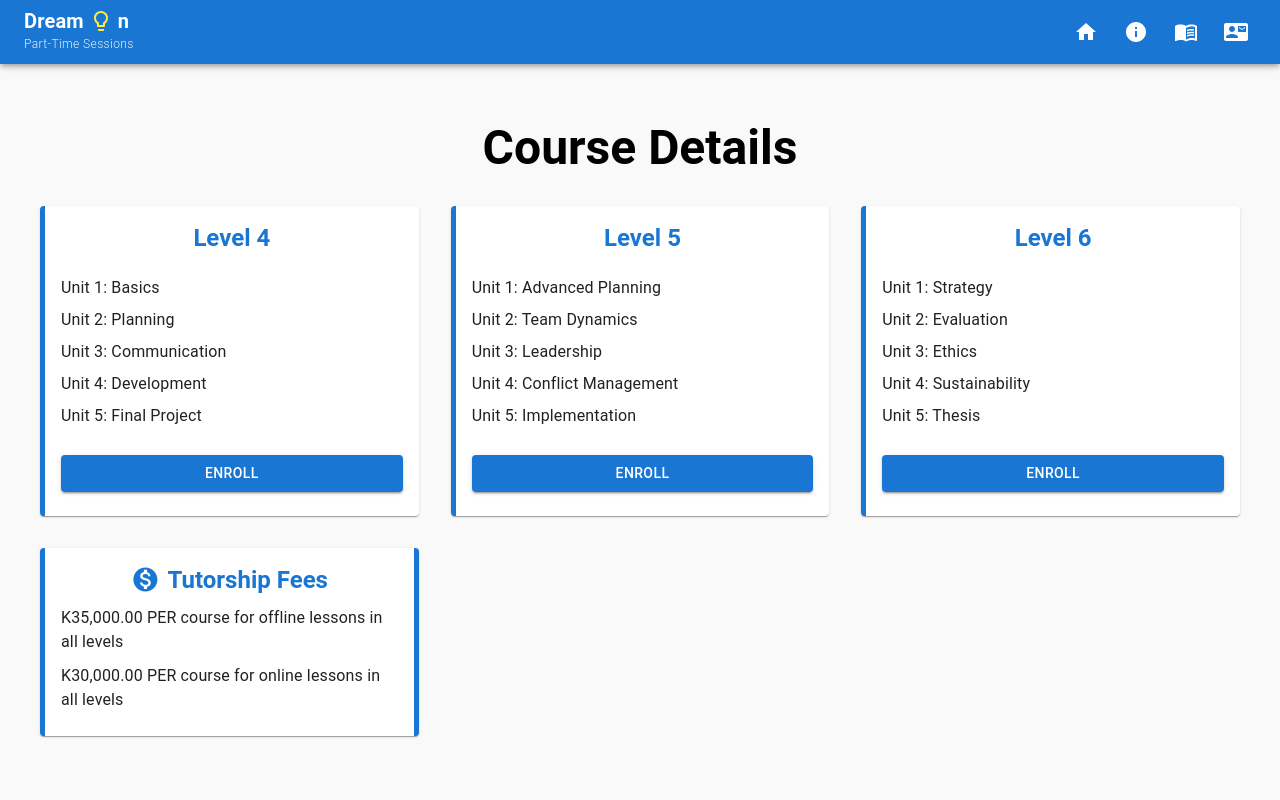
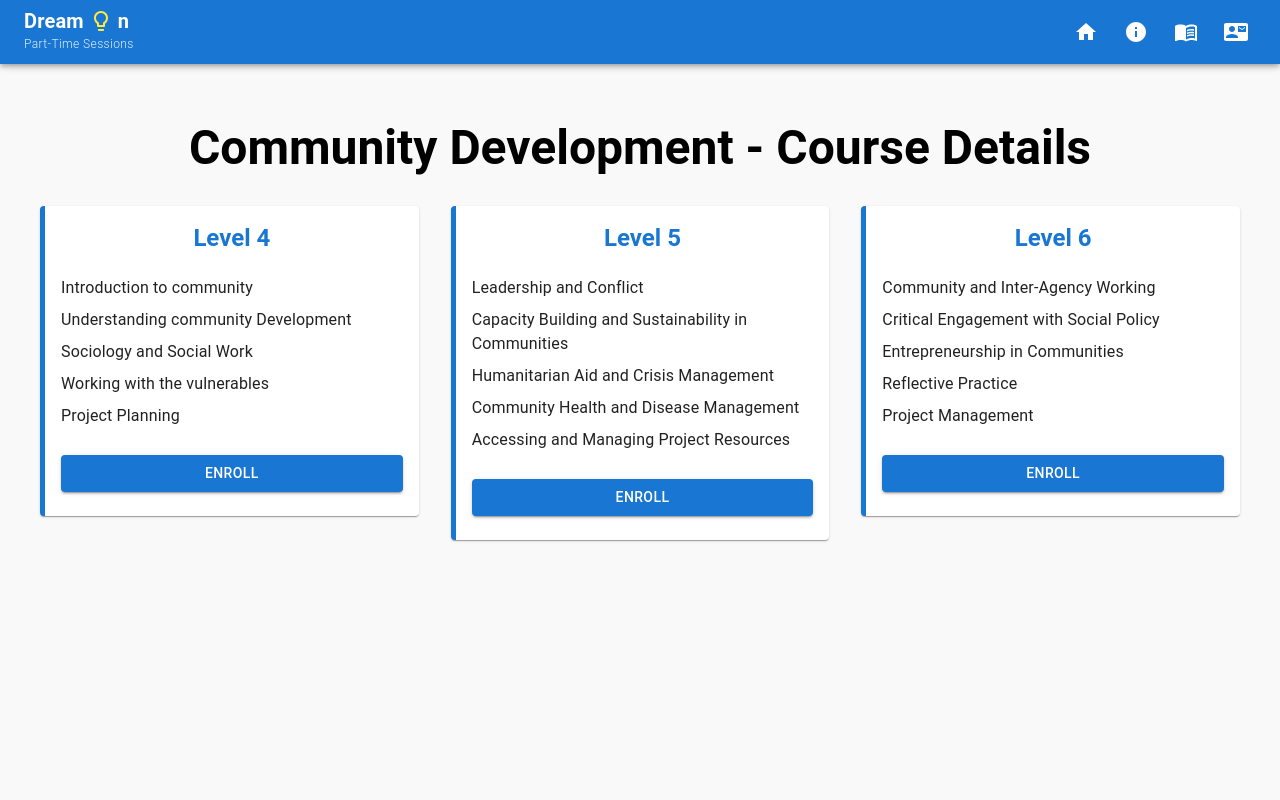
Before and after one commit to WilliamSato77/dreamon, a React (Create React App) app: page /coursedetails/1 in a window 1280 px wide. Shown: the top 800 px of the page. Built offline with nearby package versions, Linux system fonts and the light colour scheme.

Commit message:
Added the Computer Engineering course (ID 2) with the specified units for levels 4, 5, and 6.

```diff
--- a/src/components/coursedetails/Coursedetails.js
+++ b/src/components/coursedetails/Coursedetails.js
@@ -1,4 +1,5 @@
-import React, { useState } from "react";
+import React, { useState, useEffect } from "react";
+import { useParams } from "react-router-dom";
 import {
   Typography,
   Box,
@@ -17,45 +18,218 @@ import {
   InputLabel,
 } from "@mui/material";
 import CloseIcon from "@mui/icons-material/Close";
-import MonetizationOnIcon from "@mui/icons-material/MonetizationOn"; // Cash payment icon
+import MonetizationOnIcon from "@mui/icons-material/MonetizationOn";
 
-const levels = [
+const coursesData = {
+  1: {
+    title: "Community Development",
+    levels: [
       {
         level: 4,
-    units: ["Unit 1: Basics", "Unit 2: Planning", "Unit 3: Communication", "Unit 4: Development", "Unit 5: Final Project"],
+        units: [
+          "Introduction to community",
+          "Understanding community Development",
+          "Sociology and Social Work",
+          "Working with the vulnerables",
+          "Project Planning",
+        ],
       },
       {
         level: 5,
-    units: ["Unit 1: Advanced Planning", "Unit 2: Team Dynamics", "Unit 3: Leadership", "Unit 4: Conflict Management", "Unit 5: Implementation"],
+        units: [
+          "Leadership and Conflict",
+          "Capacity Building and Sustainability in Communities",
+          "Humanitarian Aid and Crisis Management",
+          "Community Health and Disease Management",
+          "Accessing and Managing Project Resources",
+        ],
       },
       {
         level: 6,
-    units: ["Unit 1: Strategy", "Unit 2: Evaluation", "Unit 3: Ethics", "Unit 4: Sustainability", "Unit 5: Thesis"],
+        units: [
+          "Community and Inter-Agency Working",
+          "Critical Engagement with Social Policy",
+          "Entrepreneurship in Communities",
+          "Reflective Practice",
+          "Project Management",
+        ],
       },
-];
+    ],
+  },
+  4: {
+    title: "Human Resource Management",
+    levels: [
+      {
+        level: 4,
+        units: [
+          "Introduction to Human Resource Management",
+          "Human Resource Planning",
+          "Recruitment and Selection",
+          "Releasing People from the Organisation",
+          "Managing Reward and Remuneration",
+        ],
+      },
+      {
+        level: 5,
+        units: [
+          "Learning and Development",
+          "Employee Engagement",
+          "Organisation Design",
+          "Performance Management",
+          "Development of Human Resource Procedures and Plans",
+        ],
+      },
+      {
+        level: 6,
+        units: [
+          "Human Resource Strategy Development",
+          "Organisational Resource Planning",
+          "Organisational Performance and Reward",
+          "Employee Engagement Strategy",
+          "Employee Relations",
+        ],
+      },
+    ],
+  },
+  3: {
+    title: "Computing and Information Systems",
+    levels: [
+      {
+        level: 4,
+        units: [
+          "Information Systems",
+          "Computer Programming",
+          "Information System Analysis and Design",
+          "Information Presentation and Analysis",
+          "Web Technologies",
+        ],
+      },
+      {
+        level: 5,
+        units: [
+          "Database Systems",
+          "Software Development",
+          "Information System Analysis and Design",
+          "Web Application Development",
+          "E-commerce Strategy",
+        ],
+      },
+      {
+        level: 6,
+        units: [
+          "Software Engineering Algorithm Design and Analysis",
+          "Enterprise Architecture",
+          "Organisational Security",
+          "IT Project Management",
+          "Scalable Web and E-commerce",
+        ],
+      },
+    ],
+  },
+  5: {
+    title: "Business Management",
+    levels: [
+      {
+        level: 4,
+        units: [
+          "Leadership and Management",
+          "Financial Analysis and Planning",
+          "Operations Management",
+          "Quality Management",
+          "Organisational Behaviour, Culture, and Ethics",
+        ],
+      },
+      {
+        level: 5,
+        units: [
+          "Business Strategy and Planning",
+          "Change Leadership",
+          "Customer Relationship Management",
+          "Strategic Decision Making",
+          "International Business",
+        ],
+      },
+      {
+        level: 6,
+        units: [
+          "Strategic Business Management",
+          "Managing Marketing Strategy",
+          "Management of Human Resources",
+          "Finance For Managers",
+          "Information Technology and Business",
+        ],
+      },
+    ],
+  },
+  2: {
+    title: "Computer Engineering",
+    levels: [
+      {
+        level: 4,
+        units: [
+          "Computer Systems",
+          "Computer Security",
+          "Management of Project",
+          "Network Technology",
+          "Personal Computer Software Support",
+        ],
+      },
+      {
+        level: 5,
+        units: [
+          "Human Computer Interaction",
+          "Internet Server Management",
+          "IT Security Management",
+          "Advanced Networking Technology",
+          "IT Virtualisation",
+        ],
+      },
+      {
+        level: 6,
+        units: [
+          "Data Centre Technology",
+          "Distributed and Concurrent Systems",
+          "VLSI Design and Signal Processing",
+          "Embedded and Digital Systems Engineering",
+          "Cloud Computing and Operating Systems",
+        ],
+      },
+    ],
+  },
+};
 
 function Coursedetails() {
-  const [activeLevel, setActiveLevel] = useState(null); // Track the active level
-  const [deliveryMode, setDeliveryMode] = useState(""); // Track selected delivery mode
+  const { id } = useParams(); // Retrieve course ID from route parameters
+  const [activeLevel, setActiveLevel] = useState(null);
+  const [deliveryMode, setDeliveryMode] = useState("");
+
+  const course = coursesData[id]; // Get course details based on ID
 
   const handleEnrollClick = (level) => {
-    setActiveLevel((prev) => (prev === level ? null : level)); // Toggle form visibility
+    setActiveLevel((prev) => (prev === level ? null : level));
   };
 
   const handleDeliveryModeChange = (event) => {
-    setDeliveryMode(event.target.value); // Update the delivery mode selection
+    setDeliveryMode(event.target.value);
   };
+
+  if (!course) {
+    return (
+      <Typography variant="h4" sx={{ textAlign: "center", marginTop: "50px" }}>
+        Course not found.
+      </Typography>
+    );
+  }
 
   return (
     <Box
       sx={{
         padding: "40px",
-        paddingTop: "120px", // Ensure content starts below the navbar
+        paddingTop: "120px",
         backgroundColor: "#f9f9f9",
         minHeight: "100vh",
       }}
     >
-      {/* Course Title */}
       <Typography
         variant="h3"
         sx={{
@@ -64,17 +238,16 @@ function Coursedetails() {
           marginBottom: "30px",
         }}
       >
-        Course Details
+        {course.title} - Course Details
       </Typography>
 
-      {/* Levels and Units */}
       <Grid container spacing={4}>
-        {levels.map((level) => (
+        {course.levels.map((level) => (
           <Grid item xs={12} sm={6} md={4} key={level.level}>
             <Card
               sx={{
                 transition: "transform 0.3s ease, box-shadow 0.3s ease",
-                borderLeft: "5px solid #1976d2", // Left side border color
+                borderLeft: "5px solid #1976d2",
                 "&:hover": {
                   transform: "translateY(-10px)",
                   boxShadow: "0px 10px 15px rgba(0, 0, 0, 0.2)",
@@ -82,7 +255,6 @@ function Coursedetails() {
               }}
             >
               <CardContent>
-                {/* Level Title */}
                 <Typography
                   variant="h5"
                   sx={{
@@ -95,7 +267,6 @@ function Coursedetails() {
                   Level {level.level}
                 </Typography>
 
-                {/* Enrollment Form OR Unit List */}
                 {activeLevel === level.level ? (
                   <Box
                     component="form"
@@ -105,10 +276,8 @@ function Coursedetails() {
                       borderRadius: "5px",
                       boxShadow: "0px 4px 8px rgba(0, 0, 0, 0.1)",
                       position: "relative",
-                      animation: "slide-in 0.3s ease", // Smooth slide-in animation
                     }}
                   >
-                    {/* Close Icon */}
                     <IconButton
                       onClick={() => setActiveLevel(null)}
                       sx={{
@@ -126,7 +295,6 @@ function Coursedetails() {
                     <TextField label="Email Address" variant="outlined" fullWidth margin="normal" type="email" required />
                     <TextField label="Phone Number" variant="outlined" fullWidth margin="normal" required />
 
-                    {/* Mode of Delivery Selection */}
                     <FormControl fullWidth margin="normal">
                       <InputLabel>Mode of Delivery</InputLabel>
                       <Select
@@ -165,7 +333,6 @@ function Coursedetails() {
                   </List>
                 )}
 
-                {/* Enroll Button */}
                 {!activeLevel && (
                   <Button
                     variant="contained"
@@ -185,71 +352,6 @@ function Coursedetails() {
             </Card>
           </Grid>
         ))}
-
-        {/* Tutorship Fee Card */}
-        <Grid item xs={12} sm={6} md={4}>
-          <Card
-            sx={{
-              transition: "transform 0.3s ease, box-shadow 0.3s ease",
-              borderLeft: "5px solid #1976d2", // Left border with color
-              borderRight: "5px solid #1976d2", // Added right border
-              "&:hover": {
-                transform: "translateY(-10px)",
-                boxShadow: "0px 10px 15px rgba(0, 0, 0, 0.2)",
-              },
-            }}
-          >
-            <CardContent>
-              <Box
-                sx={{
-                  display: "flex",
-                  alignItems: "center",
-                  justifyContent: "center",
-                  marginBottom: "10px",
-                }}
-              >
-                <MonetizationOnIcon
-                  sx={{
-                    color: "#1976d2",
-                    marginRight: "8px",
-                    fontSize: "1.8rem",
-                  }}
-                />
-                <Typography
-                  variant="h5"
-                  sx={{
-                    fontWeight: "bold",
-                    textAlign: "center",
-                    color: "#1976d2",
-                  }}
-                >
-                  Tutorship Fees
-                </Typography>
-              </Box>
-
-              {/* Tutorship Fee Details */}
-              <Box>
-                <Typography
-                  variant="body1"
-                  sx={{
-                    marginBottom: "10px",
-                    textAlign: "left",
-                  }}
-                >
-                  K35,000.00 PER course for offline lessons in all levels
-                </Typography>
-                <Typography
-                  variant="body1"
-                  sx={{
-                    textAlign: "left",
-                  }}
-                >
-                  K30,000.00 PER course for online lessons in all levels
-                </Typography>
-              </Box>
-            </CardContent>
-          </Card>
-        </Grid>
       </Grid>
     </Box>
   );
```
Lines whose indentation alone changed are shown as unchanged.
